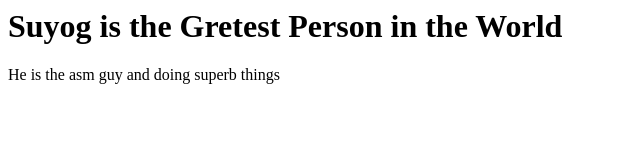
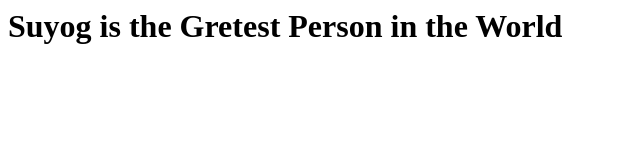
Before and after one commit to SuyogDaunde/jenkins-scm, a plain HTML site: page index.html in a window 1280 px wide. Shown: the whole page, without its empty margins (0-640 px from the left). Drawn offline with Linux system fonts and the light colour scheme.

Commit message:
Update index.html
delete paragraph

```diff
--- a/index.html
+++ b/index.html
@@ -1,2 +1 @@
 <h1>Suyog is the Gretest Person in the World </h1>
-<p> He is the asm guy and doing superb things </p>
```
